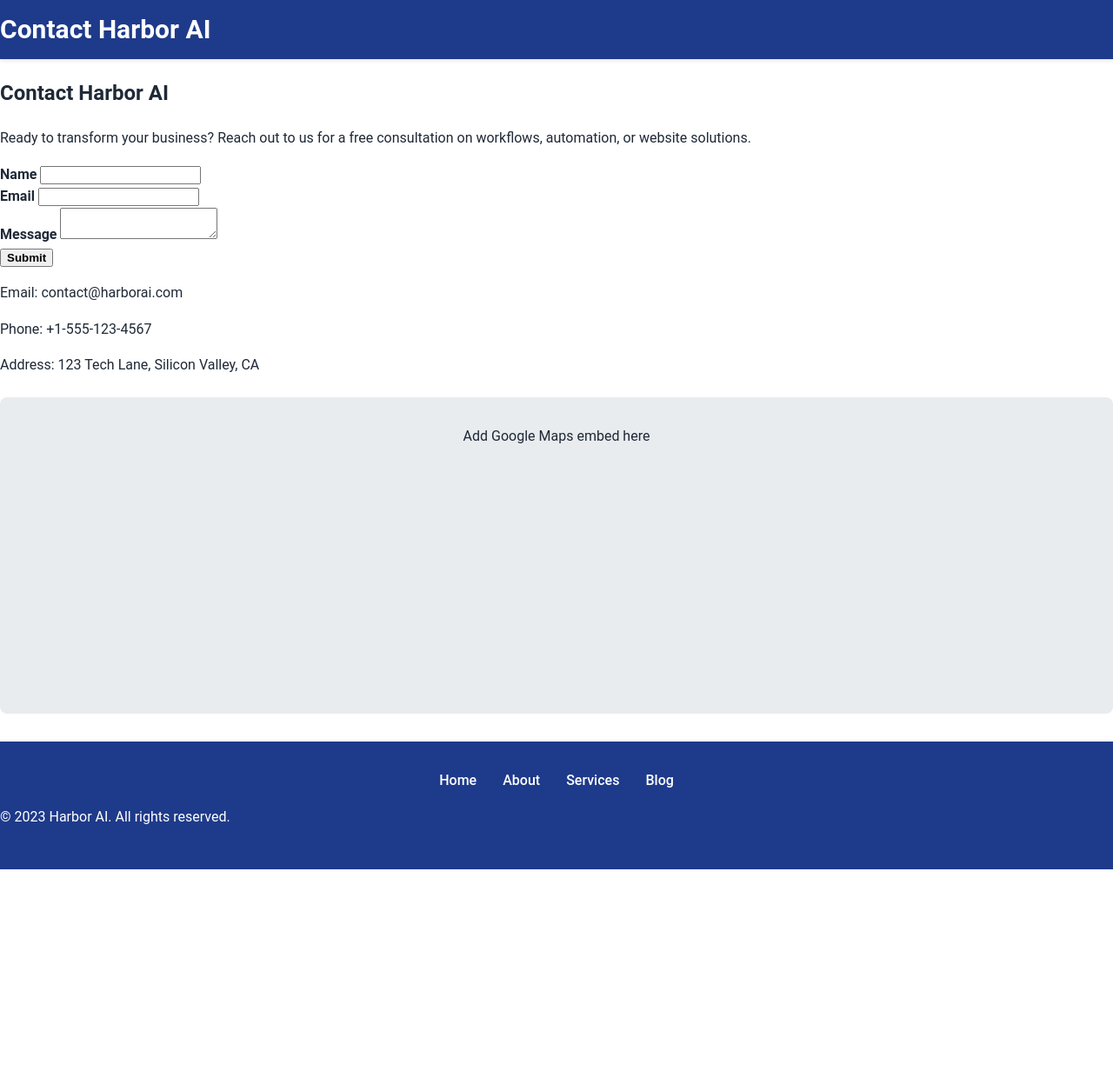
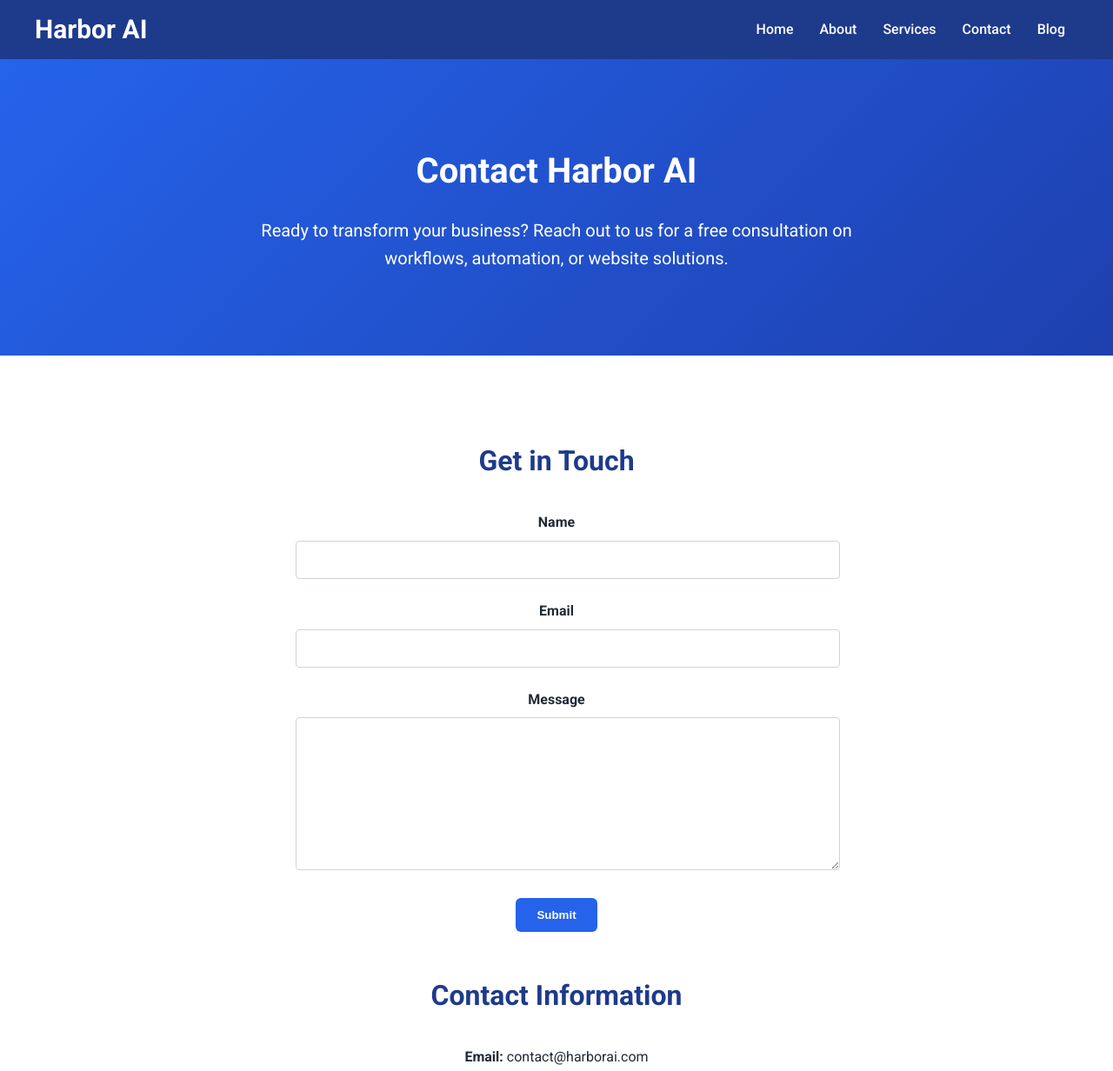
Before and after one commit to HarborAI-Solutions/Harbor-AI-Cursor-Site, a plain HTML site: page contact.html in a window 1280 px wide. Shown: the top 1232 px of the page at 87% size. Before the commit the page ends 1000 px from the top, so only its background shows below. Drawn offline with Linux system fonts and the light colour scheme.

Commit message:
Update contact.html with improved layout and structure

```diff
--- a/contact.html
+++ b/contact.html
@@ -3,44 +3,73 @@
 <head>
     <meta charset="UTF-8">
     <meta name="viewport" content="width=device-width, initial-scale=1.0">
+    <meta name="description" content="Contact Harbor AI for AI Workflows, Automation, and Website Development">
+    <meta name="keywords" content="AI workflows, automation solutions, website development, Harbor AI, contact">
     <title>Contact Harbor AI</title>
     <link rel="stylesheet" href="styles.css">
     <link rel="stylesheet" href="tailwind.css">
+    <link href="https://fonts.googleapis.com/css2?family=Roboto:wght@300;400;500;700&display=swap" rel="stylesheet">
 </head>
 <body class="bg-white text-gray-800">
-    <header class="bg-blue-600 text-white p-4">
-        <h1 class="text-3xl font-bold">Contact Harbor AI</h1>
+    <header>
+        <div class="container">
+            <h1 class="text-3xl font-bold">Harbor AI</h1>
+            <nav>
+                <ul>
+                    <li><a href="index.html">Home</a></li>
+                    <li><a href="about.html">About</a></li>
+                    <li><a href="services.html">Services</a></li>
+                    <li><a href="contact.html">Contact</a></li>
+                    <li><a href="blog.html">Blog</a></li>
+                </ul>
+            </nav>
+        </div>
     </header>
-    <main class="p-8">
-        <section>
-            <h2 class="text-2xl font-bold">Contact Harbor AI</h2>
+
+    <main>
+        <section class="hero">
+            <div class="container">
+                <h2>Contact Harbor AI</h2>
                 <p>Ready to transform your business? Reach out to us for a free consultation on workflows, automation, or website solutions.</p>
-            <form class="mt-4">
-                <div class="mb-4">
-                    <label for="name" class="block text-sm font-bold">Name</label>
-                    <input type="text" id="name" name="name" class="w-full p-2 border rounded">
             </div>
-                <div class="mb-4">
-                    <label for="email" class="block text-sm font-bold">Email</label>
-                    <input type="email" id="email" name="email" class="w-full p-2 border rounded">
+        </section>
+
+        <section class="overview">
+            <div class="container">
+                <h3 class="section-title">Get in Touch</h3>
+                <form class="contact-form">
+                    <div class="form-group">
+                        <label for="name">Name</label>
+                        <input type="text" id="name" name="name" class="form-control" required>
                     </div>
-                <div class="mb-4">
-                    <label for="message" class="block text-sm font-bold">Message</label>
-                    <textarea id="message" name="message" class="w-full p-2 border rounded"></textarea>
+                    <div class="form-group">
+                        <label for="email">Email</label>
+                        <input type="email" id="email" name="email" class="form-control" required>
                     </div>
-                <button type="submit" class="bg-blue-500 text-white font-bold py-2 px-4 rounded">Submit</button>
+                    <div class="form-group">
+                        <label for="message">Message</label>
+                        <textarea id="message" name="message" class="form-control" required></textarea>
+                    </div>
+                    <button type="submit" class="btn">Submit</button>
                 </form>
-            <div class="mt-8">
-                <p>Email: contact@harborai.com</p>
-                <p>Phone: +1-555-123-4567</p>
-                <p>Address: 123 Tech Lane, Silicon Valley, CA</p>
-                <div class="map-placeholder bg-gray-200 p-4 rounded">Add Google Maps embed here</div>
+
+                <div class="contact-info">
+                    <h3 class="section-title">Contact Information</h3>
+                    <p><strong>Email:</strong> contact@harborai.com</p>
+                    <p><strong>Phone:</strong> +1-555-123-4567</p>
+                    <p><strong>Address:</strong> 123 Tech Lane, Silicon Valley, CA</p>
+                    <div class="map-placeholder">
+                        <p>Google Maps embed will be placed here</p>
+                    </div>
+                </div>
             </div>
         </section>
     </main>
-    <footer class="bg-gray-800 text-white p-4">
+
+    <footer>
+        <div class="container">
             <nav>
-            <ul class="flex justify-around">
+                <ul>
                     <li><a href="index.html">Home</a></li>
                     <li><a href="about.html">About</a></li>
                     <li><a href="services.html">Services</a></li>
@@ -48,6 +77,7 @@
                 </ul>
             </nav>
             <p class="text-center mt-4">&copy; 2023 Harbor AI. All rights reserved.</p>
+        </div>
     </footer>
 </body>
 </html>
```
Lines whose indentation alone changed are shown as unchanged.
